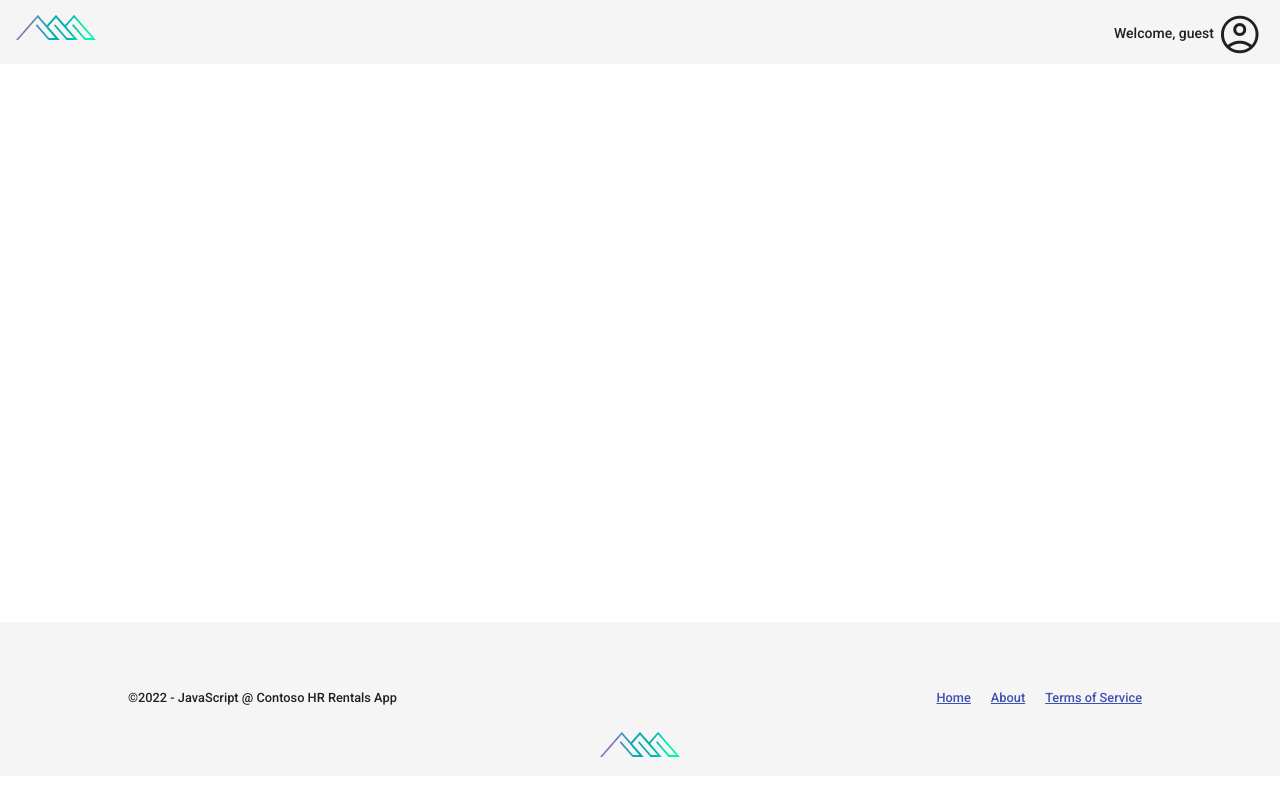
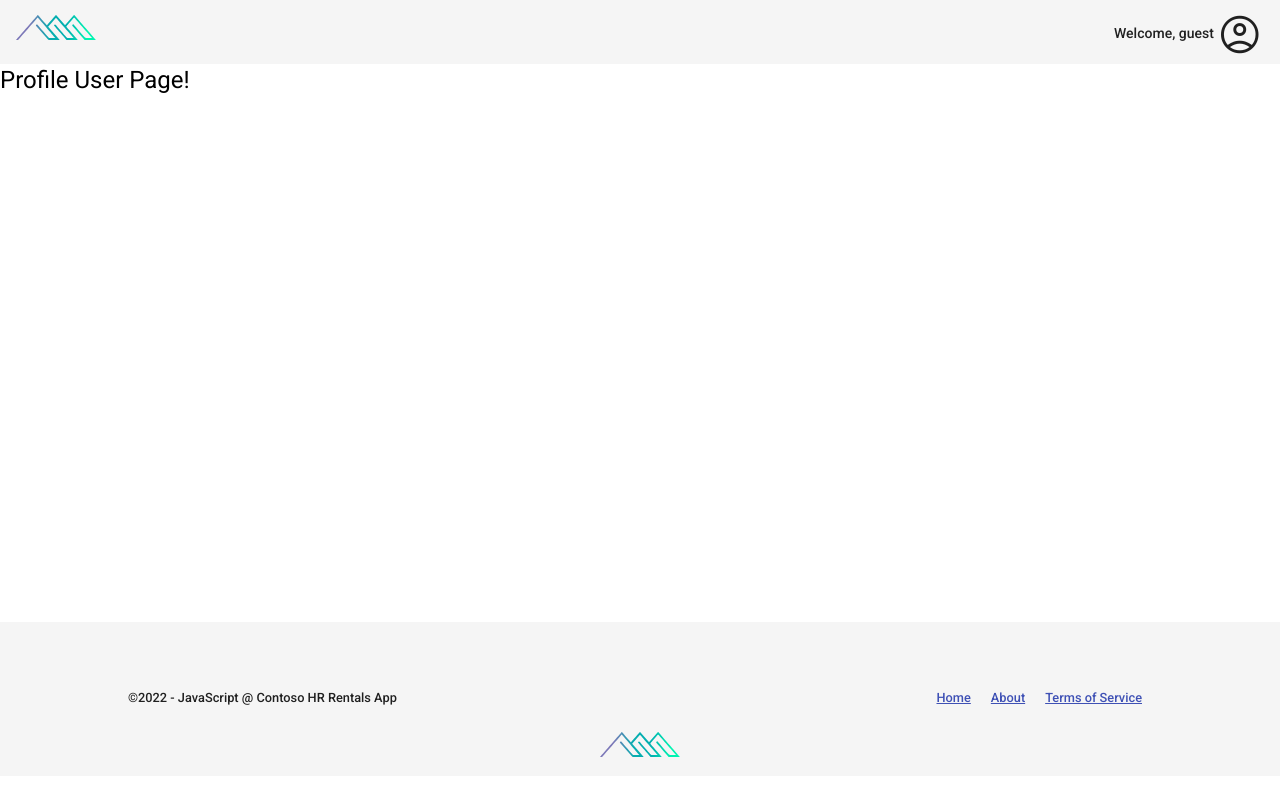
Before and after one commit to Azure-Samples/contoso-real-estate, an Angular app in the folder packages/portal/: page /me in a window 1280 px wide. Before the commit this address led to /. Shown: the top 796 px of the page. Built offline with nearby package versions, Linux system fonts and the light colour scheme.

Commit message:
feat: create a skeleton profile page

```diff
--- a/packages/portal/src/app/app-routing.ts
+++ b/packages/portal/src/app/app-routing.ts
@@ -27,4 +27,8 @@ export const ROUTES: Routes = [
     path: "about",
     loadComponent: () => import("./about/about.component").then(m => m.AboutComponent),
   },
+  {
+    path: "me",
+    loadComponent: () => import("./profilepage/profilepage.component").then(m => m.ProfilepageComponent),
+  },
 ];
--- a/packages/portal/src/app/profilepage/profilepage.component.html
+++ b/packages/portal/src/app/profilepage/profilepage.component.html
@@ -1 +1,3 @@
-<p>profilepage works!</p>
+<div>
+  <h1>Profile User Page!</h1>
+</div>
--- a/packages/portal/src/app/profilepage/profilepage.component.ts
+++ b/packages/portal/src/app/profilepage/profilepage.component.ts
@@ -1,15 +1,17 @@
+import { CommonModule } from '@angular/common';
 import { Component, OnInit } from '@angular/core';
 
 @Component({
   selector: 'app-profilepage',
   templateUrl: './profilepage.component.html',
-  styleUrls: ['./profilepage.component.scss']
+  styleUrls: ['./profilepage.component.scss'],
+  standalone: true,
+  imports: [CommonModule]
 })
 export class ProfilepageComponent implements OnInit {
-
+  title = "Profile User Page"
   constructor() { }
 
-  ngOnInit(): void {
-  }
+  ngOnInit(): void { }
 
 }
```
